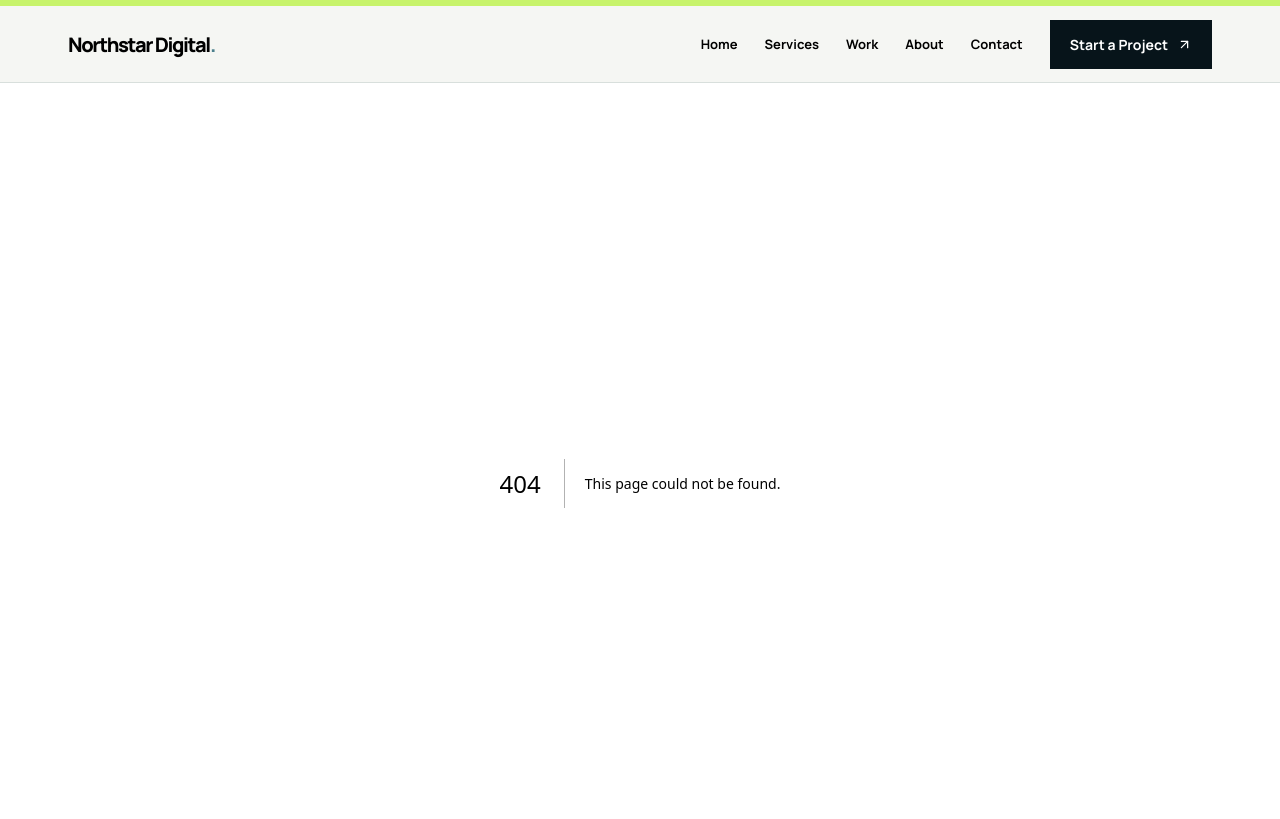
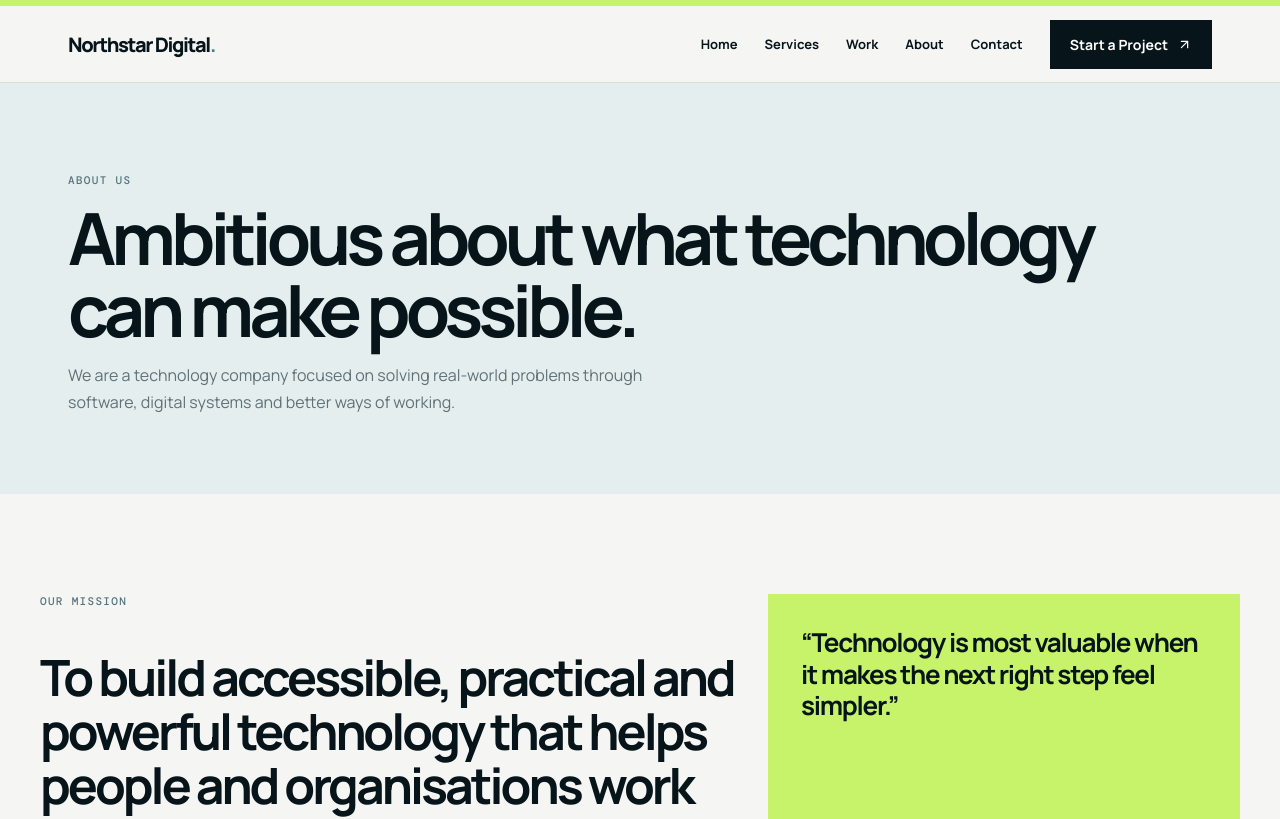
Before and after one commit to maikopenny9-svg/ecommerce2, a Next.js app: page /about in a window 1280 px wide. Before the commit this address had no page. Shown: the top 819 px of the page. Built offline with nearby package versions, Linux system fonts and the light colour scheme.

Commit message:
Add src/app/about/page.tsx

```diff
--- /dev/null
+++ b/src/app/about/page.tsx
@@ -0,0 +1,3 @@
+import { site } from "@/data/site";
+export const metadata={title:"About",description:"An ambitious technology company focused on practical, accessible digital solutions."};
+export default function About(){return <main id="main"><section className="page-hero"><div className="shell"><div className="eyebrow">About us</div><h1>Ambitious about what technology can make possible.</h1><p>We are a technology company focused on solving real-world problems through software, digital systems and better ways of working.</p></div></section><section className="section shell"><div className="grid about-grid"><div><div className="eyebrow">Our mission</div><h2 style={{fontSize:"clamp(30px,4vw,50px)",letterSpacing:"-.06em",lineHeight:1.08}}>To build accessible, practical and powerful technology that helps people and organisations work smarter.</h2><div className="eyebrow" style={{marginTop:50}}>Our vision</div><p style={{fontSize:18,lineHeight:1.7,color:"var(--muted)"}}>To become a leading African technology company building software, platforms and digital infrastructure for the future.</p></div><aside className="quote">“Technology is most valuable when it makes the next right step feel simpler.”</aside></div></section><section className="section process"><div className="shell"><div className="section-head"><div className="eyebrow">Founder</div><h2>{site.founder.name}</h2><p><b>{site.founder.role}</b><br/>{site.founder.bio}</p><p>Edit this founder profile, company details, services and social links in <code>src/data/site.ts</code>.</p></div></div></section></main>}
```
